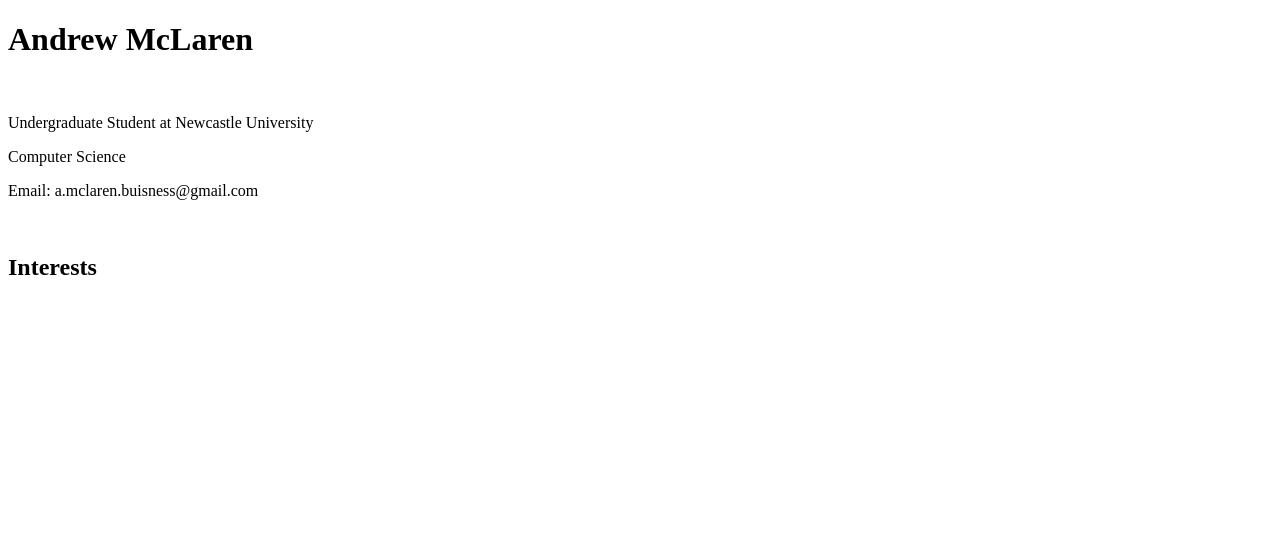
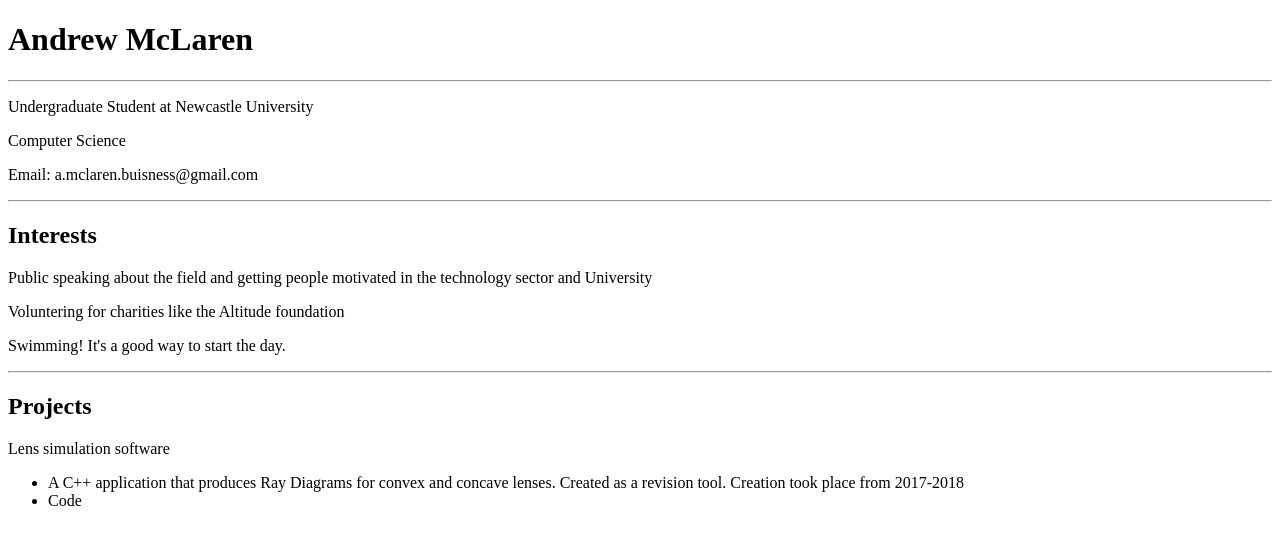
Before and after one commit to AndMcL/AndMcL.github.io, a plain HTML site: page index.html in a window 1280 px wide. Drawn offline with Linux system fonts and the light colour scheme.

Commit message:
Update index.html

```diff
--- a/index.html
+++ b/index.html
@@ -1,12 +1,25 @@
 <!DOCTYPE html>
 <html>
+    <head>
+        <title>Andrew McLaren's website</title>
+    </head>
     <body>
         <h1>Andrew McLaren</h1>
-        <br>
+        <hr>
         <p>Undergraduate Student at Newcastle University</p>
         <p>Computer Science</p>
         <p>Email: a.mclaren.buisness@gmail.com</p>
-        <br>
+        <hr>
         <h2><b>Interests</b></h2>
+        <p>Public speaking about the field and getting people motivated in the technology sector and University</p>
+        <p>Voluntering for charities like the Altitude foundation</p>
+        <p>Swimming! It's a good way to start the day.</p>
+        <hr>
+        <h2><b>Projects</b></h2>
+        <p>Lens simulation software</p>
+        <ul>
+            <li>A C++ application that produces Ray Diagrams for convex and concave lenses. Created as a revision tool. Creation took place from 2017-2018</li>
+            <li>Code</li>
+        </ul>
     </body>
 </html>
```
